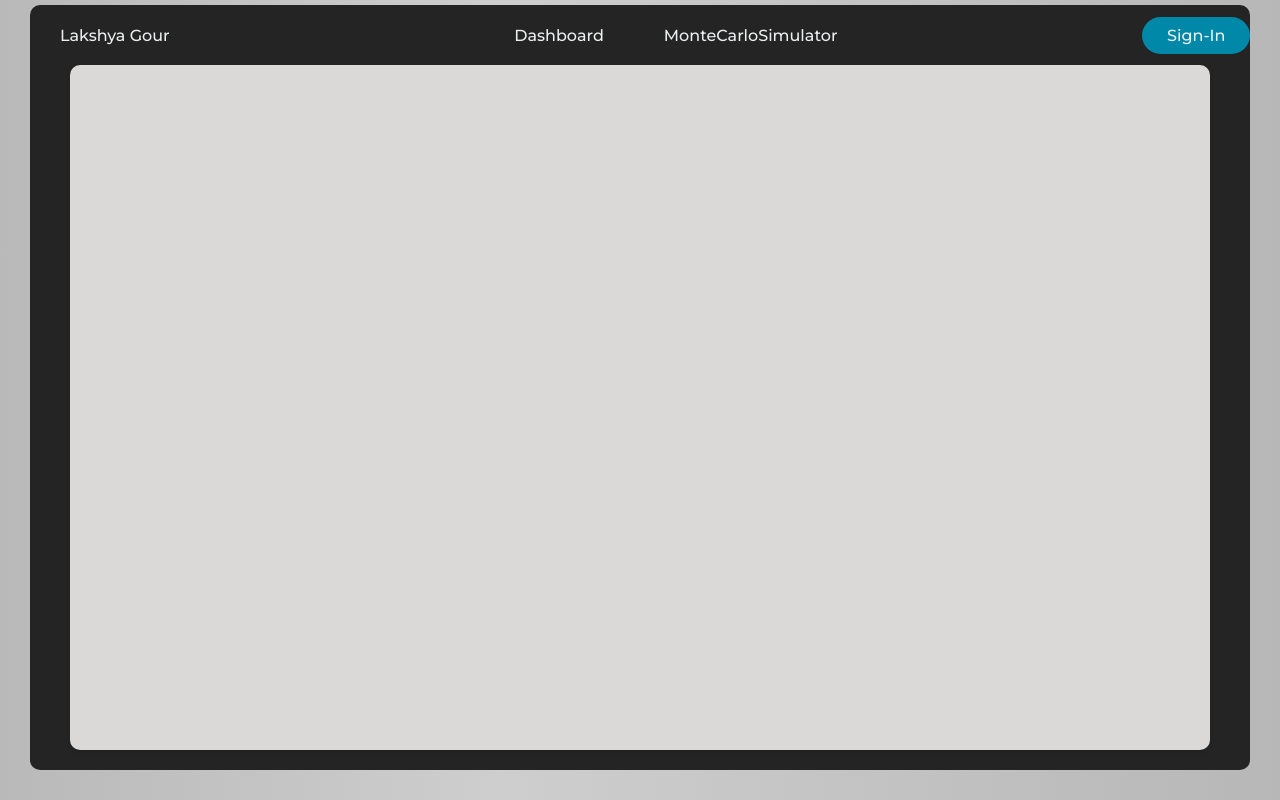
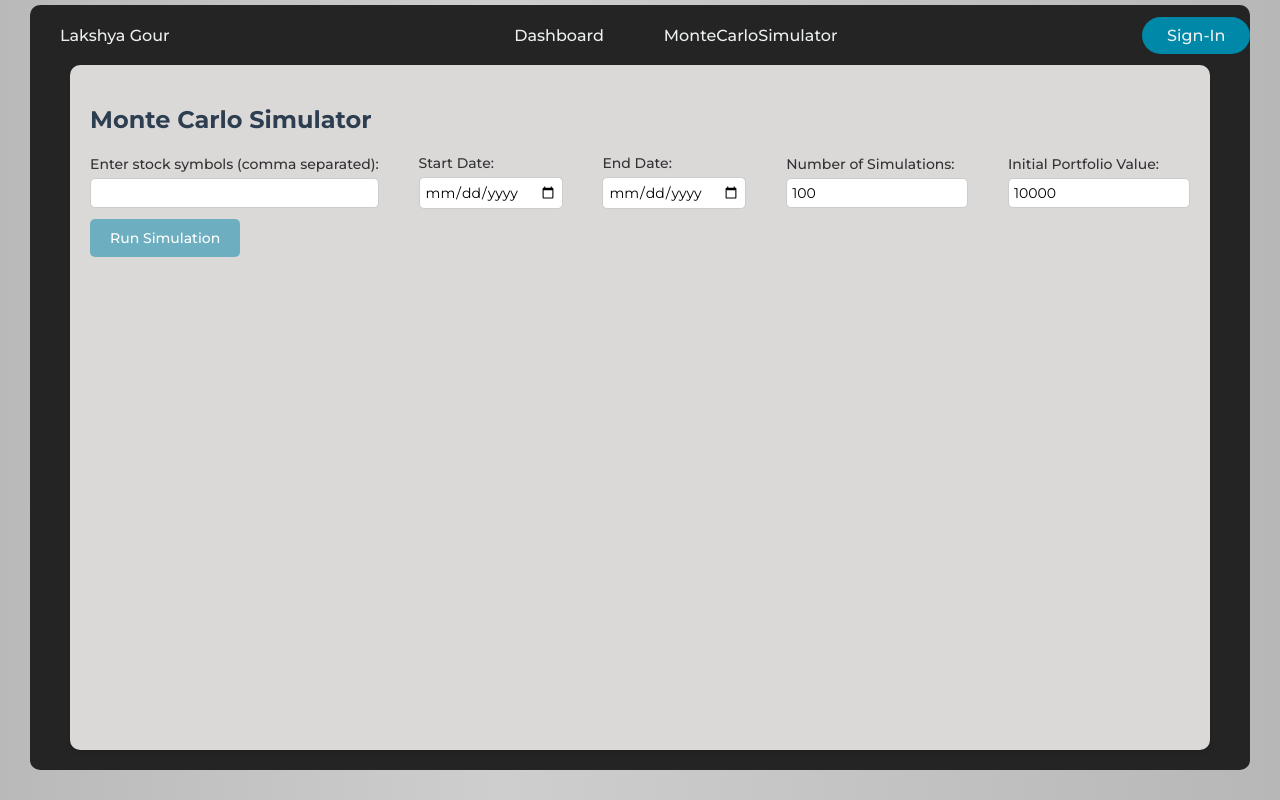
Before and after one commit to LakshyaG42/FinanceAnalyticsHub, a React (Create React App) app in the folder frontend/: page /FinancialAnalyticsHub/monte-carlo in a window 1280 px wide. Built offline with nearby package versions, Linux system fonts and the light colour scheme.

Commit message:
Fixing fonts

```diff
--- a/frontend/package.json
+++ b/frontend/package.json
@@ -43,5 +43,8 @@
       "last 1 firefox version",
       "last 1 safari version"
     ]
+  },
+  "devDependencies": {
+    "gh-pages": "^6.1.1"
   }
 }
--- a/frontend/src/components/MainContainer.js
+++ b/frontend/src/components/MainContainer.js
@@ -11,8 +11,8 @@ function MainContainer() {
       <NavBar />
       <div className="content-card">
         <Routes>
-          <Route path="/" element={<HomePage />} />
-          <Route path="/monte-carlo" element={<MonteCarloSimulator />} />
+          <Route path="/FinancialAnalyticsHub" element={<HomePage />} />
+          <Route path="/FinancialAnalyticsHub/monte-carlo" element={<MonteCarloSimulator />} />
         </Routes>
       </div>
     </div>
--- a/frontend/src/components/NavBar.js
+++ b/frontend/src/components/NavBar.js
@@ -8,8 +8,8 @@ function NavBar() {
     <div className="navbar">
         <div className="logo">Lakshya Gour</div>
         <ul className="nav-links">
-          <li><Link to="/" className="navbar-link">Dashboard</Link></li>
-          <li><Link to="/monte-carlo" className="navbar-link">MonteCarloSimulator</Link></li>
+          <li><Link to="/FinancialAnalyticsHub" className="navbar-link">Dashboard</Link></li>
+          <li><Link to="/FinancialAnalyticsHub/monte-carlo" className="navbar-link">MonteCarloSimulator</Link></li>
         </ul>
         <button className="sign-in-btn"><Link to="/auth">Sign-In</Link></button>
     </div>
--- a/frontend/src/pages/MonteCarloSimulator.css
+++ b/frontend/src/pages/MonteCarloSimulator.css
@@ -1,3 +1,7 @@
+@import url('https://fonts.googleapis.com/css2?family=Montserrat:ital,wght@0,100..900;1,100..900&display=swap');
+* {
+  font-family: 'Montserrat', sans-serif;
+}
 .chart-container {
     flex: 2;
     width: 100%;
```
